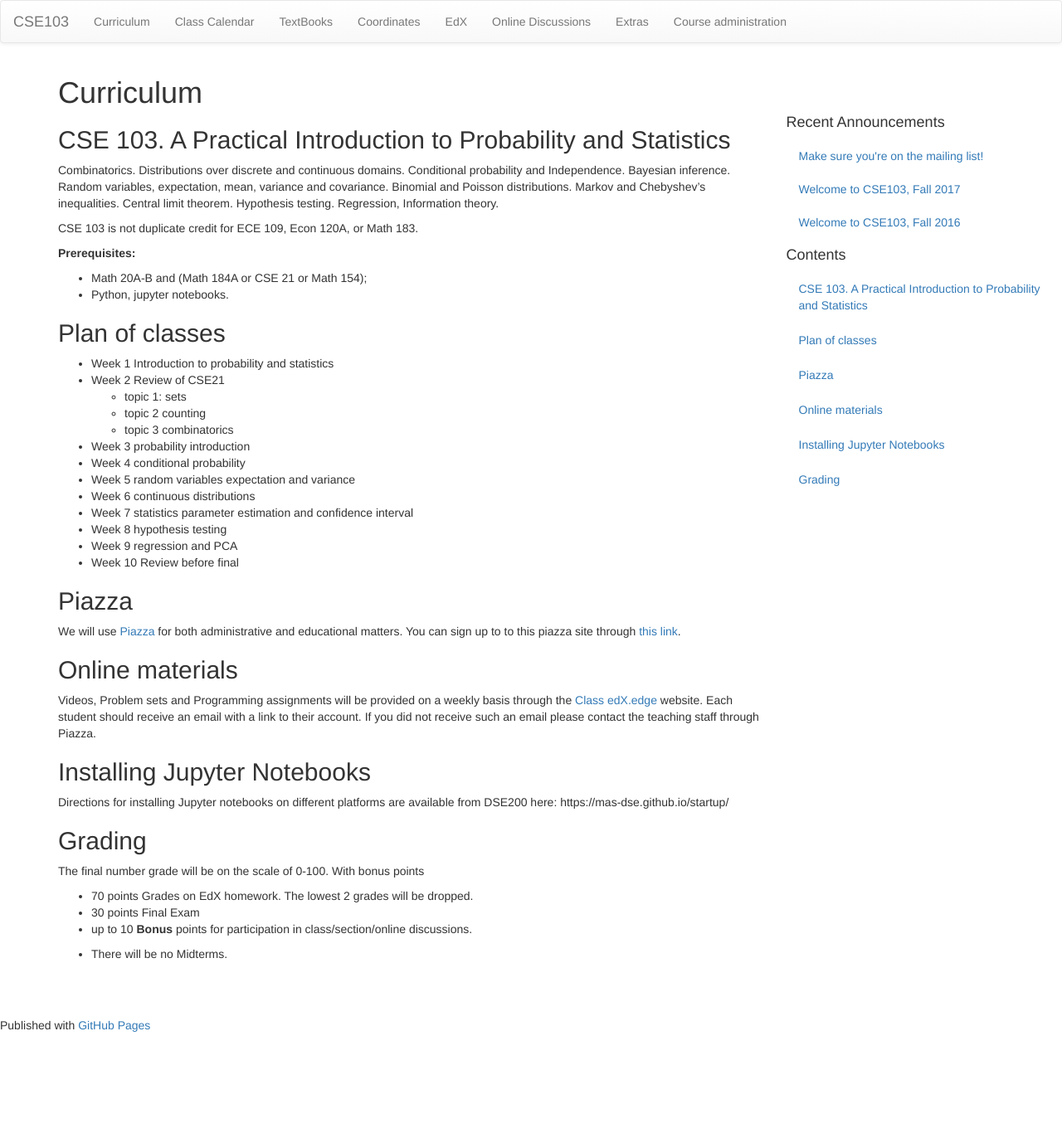
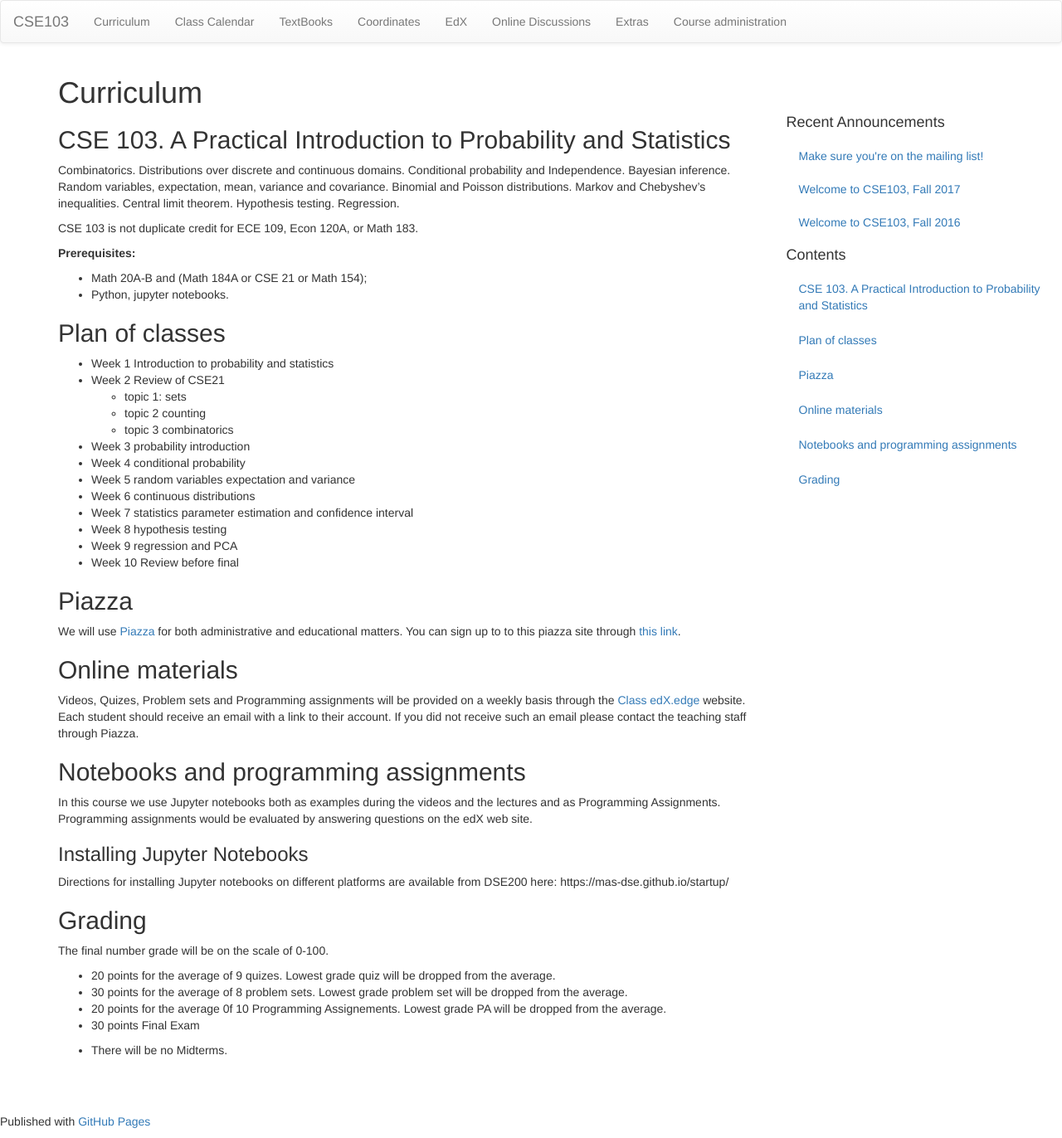
Before and after one commit to cse103/cse103.github.io, a Jekyll site: the page built from pages/1.Curriculum.md, in a window 1280 px wide and 1372 px high. Shown: the whole window at 83% size. Built offline with Jekyll 4.4.1, drawn with Linux system fonts in a browser that asks for light colours; nearby versions of some CDN libraries.

Commit message:
updated curriculum

```diff
--- a/pages/1.Curriculum.md
+++ b/pages/1.Curriculum.md
@@ -9,7 +9,7 @@ Combinatorics. Distributions over discrete and continuous
 domains. Conditional probability and Independence. Bayesian
 inference. Random variables, expectation, mean, variance and
 covariance. Binomial and Poisson distributions. Markov and Chebyshev's
-inequalities. Central limit theorem. Hypothesis testing. Regression, Information theory.
+inequalities. Central limit theorem. Hypothesis testing. Regression.
 
 CSE 103 is not duplicate credit for ECE 109, Econ 120A, or Math 183.
 
@@ -37,17 +37,23 @@ CSE 103 is not duplicate credit for ECE 109, Econ 120A, or Math 183.
 We will use [Piazza](http:piazza.com/ucsd/fall2018/cse103/home) for both administrative and educational matters. You can sign up to to this piazza site through [this link](http:piazza.com/ucsd/fall2018/cse103).
 
 ## Online materials
-Videos, Problem sets and Programming assignments will be provided on a weekly basis through the [Class edX.edge](https://edge.edx.org/courses/course-v1:UCSD+CSE103_2018+2018_fall/course/) website. Each student should receive an email with a link to their account. If you did not receive such an email please contact the teaching staff through Piazza.
+Videos, Quizes, Problem sets and Programming assignments will be provided on a weekly basis through the [Class edX.edge](https://edge.edx.org/courses/course-v1:UCSD+CSE103_2018+2018_fall/course/) website. Each student should receive an email with a link to their account. If you did not receive such an email please contact the teaching staff through Piazza.
 
-## Installing Jupyter Notebooks
+## Notebooks and programming assignments
+In this course we use Jupyter notebooks both as examples during the
+videos and the lectures and as Programming Assignments. Programming
+assignments would be evaluated by answering questions on the edX web site.
 
+### Installing Jupyter Notebooks
 Directions for installing Jupyter notebooks on different platforms are available from DSE200 here: https://mas-dse.github.io/startup/
 
 ## Grading ##
-The final number grade will be on the scale of 0-100. With bonus points
-
-* 70 points Grades on EdX homework. The lowest 2 grades will be dropped.
+The final number grade will be on the scale of 0-100.
+* 20 points for the average of 9 quizes. Lowest grade quiz will be dropped from the average.
+* 30 points for the average of 8 problem sets. Lowest grade problem set will
+  be dropped from the average.
+* 20 points for the average 0f 10 Programming Assignements. Lowest
+  grade PA will be dropped from the average.
 * 30 points Final Exam
-* up to 10 **Bonus** points for participation in class/section/online discussions.
 
 * There will be no Midterms.
```
